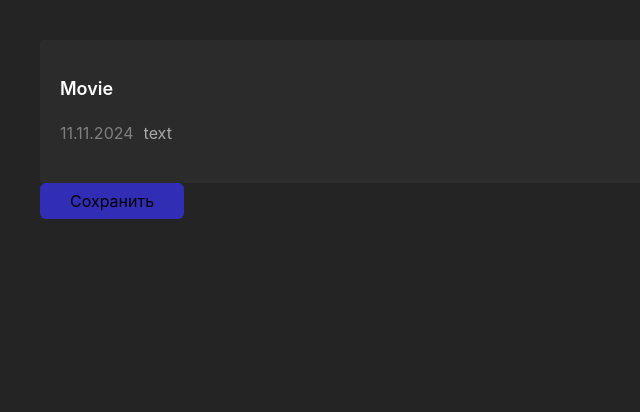
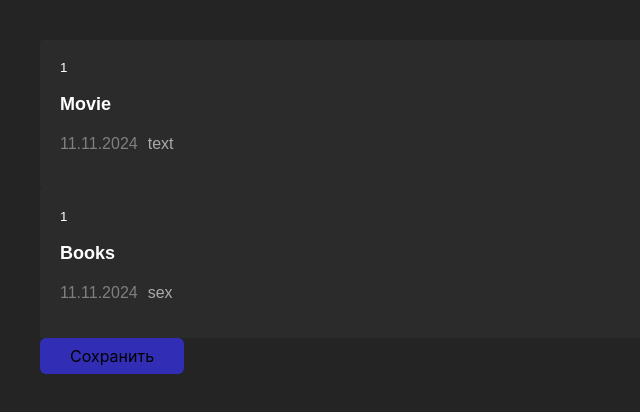
Before and after one commit to LovelyValue/training-react-app, a React (Vite) app: page / in a window 1280 px wide. Shown: the top 412 px of the page, without its empty margins (0-640 px from the left). Built offline with nearby package versions, Linux system fonts and the light colour scheme.

Commit message:
Композиция

```diff
--- a/src/App.jsx
+++ b/src/App.jsx
@@ -1,5 +1,6 @@
 import './App.css';
 import Button from './components/Button/Button';
+import CardButton from './components/CardButton/CardButton';
 import JournalItem from './components/JournalItem/JournalItem';
 
 function App() {
@@ -19,11 +20,20 @@
 
 	return (
 		<>
-			<JournalItem
-				title={data[0].title}
-				text={data[0].text}
-				date={data[0].date}
-			/>
+			<CardButton>
+				<JournalItem
+					title={data[0].title}
+					text={data[0].text}
+					date={data[0].date}
+				/>
+			</CardButton>
+			<CardButton>
+				<JournalItem
+					title={data[1].title}
+					text={data[1].text}
+					date={data[1].date}
+				/>
+			</CardButton>
 			<Button />
 		</>
 	);
--- /dev/null
+++ b/src/components/CardButton/CardButton.css
@@ -0,0 +1,15 @@
+.card-button {
+	border-radius: 3px;
+	background: rgba(255, 255, 255, 0.03);
+	color: #fff;
+	padding: 20px;
+	border: none;
+	cursor: pointer;
+	text-align: start;
+	display: block;
+	width: 100%;
+}
+
+.card-button:hover {
+	background: rgba(255, 255, 255, 0.1);
+}
--- /dev/null
+++ b/src/components/CardButton/CardButton.jsx
@@ -0,0 +1,7 @@
+import './CardButton.css';
+
+function CardButton({ children }) {
+	return <button className='card-button'>1{children}</button>;
+}
+
+export default CardButton;
--- a/src/components/JournalItem/JournalItem.css
+++ b/src/components/JournalItem/JournalItem.css
@@ -1,9 +1,3 @@
-.journal-item {
-	border-radius: 3px;
-	background: rgba(255, 255, 255, 0.03);
-	color: #fff;
-	padding: 20px;
-}
 .journal-item__header {
 	font-size: 18px;
 	font-style: normal;
--- a/src/components/JournalItem/JournalItem.jsx
+++ b/src/components/JournalItem/JournalItem.jsx
@@ -4,13 +4,13 @@
 	const formatedDate = Intl.DateTimeFormat('ru-Ru').format(date);
 
 	return (
-		<div className='journal-item'>
+		<>
 			<h2 className='journal-item__header'>{title}</h2>
 			<h2 className='journal-item__body'>
 				<div className='journal-item__date'>{formatedDate}</div>
 				<div className='journal-item__text'>{text}</div>
 			</h2>
-		</div>
+		</>
 	);
 }
 
```
